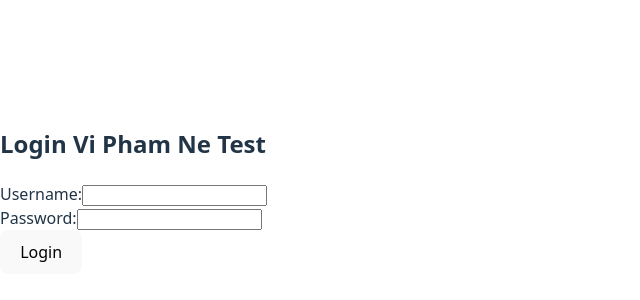
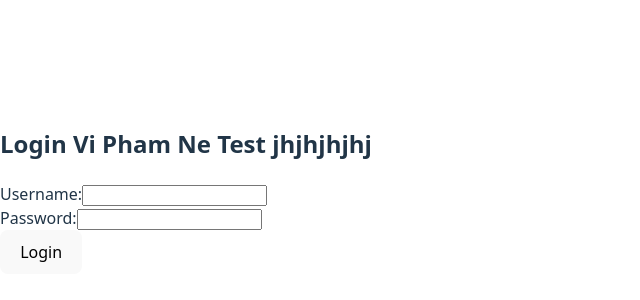
Before and after one commit to vipt271099-droid/todo-list-app, a React (Vite) app in the folder frontend/: page /login in a window 1280 px wide. Shown: the part 210-510 px from the top of the page, without its empty margins (0-640 px from the left). Built offline with nearby package versions, Linux system fonts and the light colour scheme.

Commit message:
text updated

```diff
--- a/frontend/src/components/Login.tsx
+++ b/frontend/src/components/Login.tsx
@@ -34,7 +34,7 @@ const Login: React.FC = () => {
 
   return (
     <div>
-      <h2>Login Vi Pham Ne Test</h2>
+      <h2>Login Vi Pham Ne Test jhjhjhjhj</h2>
       <form onSubmit={handleSubmit}>
         <div>
           <label>Username:</label>
```
